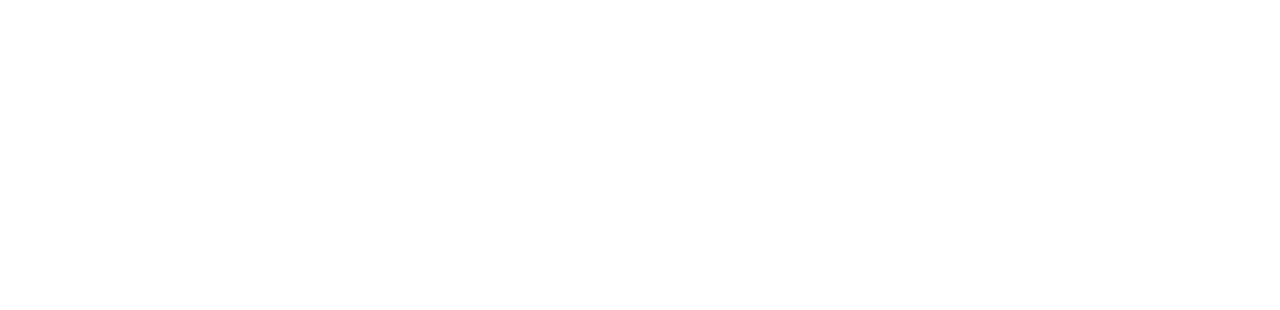
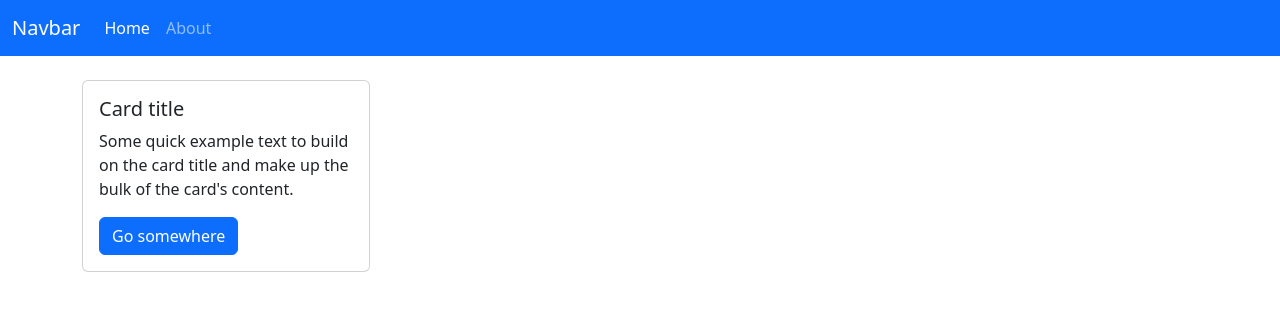
Before and after one commit to psk910903/vue3-practice, a Vue app in the folder learn-vue3/: page / in a window 1280 px wide. Shown: the top 310 px of the page. Built offline with nearby package versions, Linux system fonts and the light colour scheme.

Commit message:
components

```diff
--- a/learn-vue3/src/App.vue
+++ b/learn-vue3/src/App.vue
@@ -1,11 +1,19 @@
 <template>
   <div>
-
+    <TheNav></TheNav>
+    <TheVue></TheVue>
   </div>
 </template>
 
 <script>
+import TheNav from './components/TheNav.vue';
+import TheVue from './components/TheVue.vue';
+
 export default {
+  components: {
+    TheNav,
+    TheVue,
+  },
   setup () {
 
 
--- /dev/null
+++ b/learn-vue3/src/components/AppCard.vue
@@ -0,0 +1,23 @@
+<template>
+  <div class="card" style="width: 18rem;">
+    <div class="card-body">
+      <h5 class="card-title">Card title</h5>
+      <p class="card-text">Some quick example text to build on the card title and make up the bulk of the card's content.</p>
+      <a href="#" class="btn btn-primary">Go somewhere</a>
+    </div>
+  </div>
+</template>
+
+<script>
+export default {
+  setup () {
+
+
+    return {}
+  }
+}
+</script>
+
+<style lang="scss" scoped>
+
+</style>
--- /dev/null
+++ b/learn-vue3/src/components/TheNav.vue
@@ -0,0 +1,42 @@
+<template>
+  <nav class="navbar navbar-expand-sm navbar-dark bg-primary">
+    <div class="container-fluid">
+      <a class="navbar-brand" href="#">Navbar</a>
+      <button
+        class="navbar-toggler"
+        type="button"
+        data-bs-toggle="collapse"
+        data-bs-target="#navbarNav"
+        aria-controls="navbarNav"
+        aria-expanded="false"
+        aria-label="Toggle navigation"
+      >
+        <span class="navbar-toggler-icon"></span>
+      </button>
+      <div class="collapse navbar-collapse" id="navbarNav">
+        <ul class="navbar-nav">
+          <li class="nav-item">
+            <a class="nav-link active" aria-current="page" href="#">Home</a>
+          </li>
+          <li class="nav-item">
+            <a class="nav-link" href="#">About</a>
+          </li>
+        </ul>
+      </div>
+    </div>
+  </nav>
+</template>
+
+<script>
+export default {
+  setup () {
+
+
+    return {}
+  }
+}
+</script>
+
+<style lang="scss" scoped>
+
+</style>
--- /dev/null
+++ b/learn-vue3/src/components/TheVue.vue
@@ -0,0 +1,58 @@
+<template>
+  <main>
+    <div class="container py-4">
+      <div class="row g-3">
+        <div class="col-4">
+          <AppCard></AppCard>
+        </div>
+        <div class="col-4">
+
+        </div>
+        <div class="col-4">
+
+        </div>
+        <div class="col-4">
+
+        </div>
+        <div class="col-4">
+
+        </div>
+        <div class="col-4">
+
+        </div>
+        <div class="col-4">
+
+        </div>
+        <div class="col-4">
+
+        </div>
+        <div class="col-4">
+
+        </div>
+        <div class="col-4">
+
+        </div>
+        <div class="col-4">
+
+        </div>
+        <div class="col-4">
+
+        </div>
+      </div>
+    </div>
+  </main>
+</template>
+
+<script>
+export default {
+  setup () {
+
+
+    return {}
+  }
+}
+</script>
+
+<style lang="scss" scoped>
+
+</style>
```
Also changed, not shown: learn-vue3/src/lectures/17/App_component.vue (added, +56 -0 lines), learn-vue3/src/main.js (+7 -2 lines).
